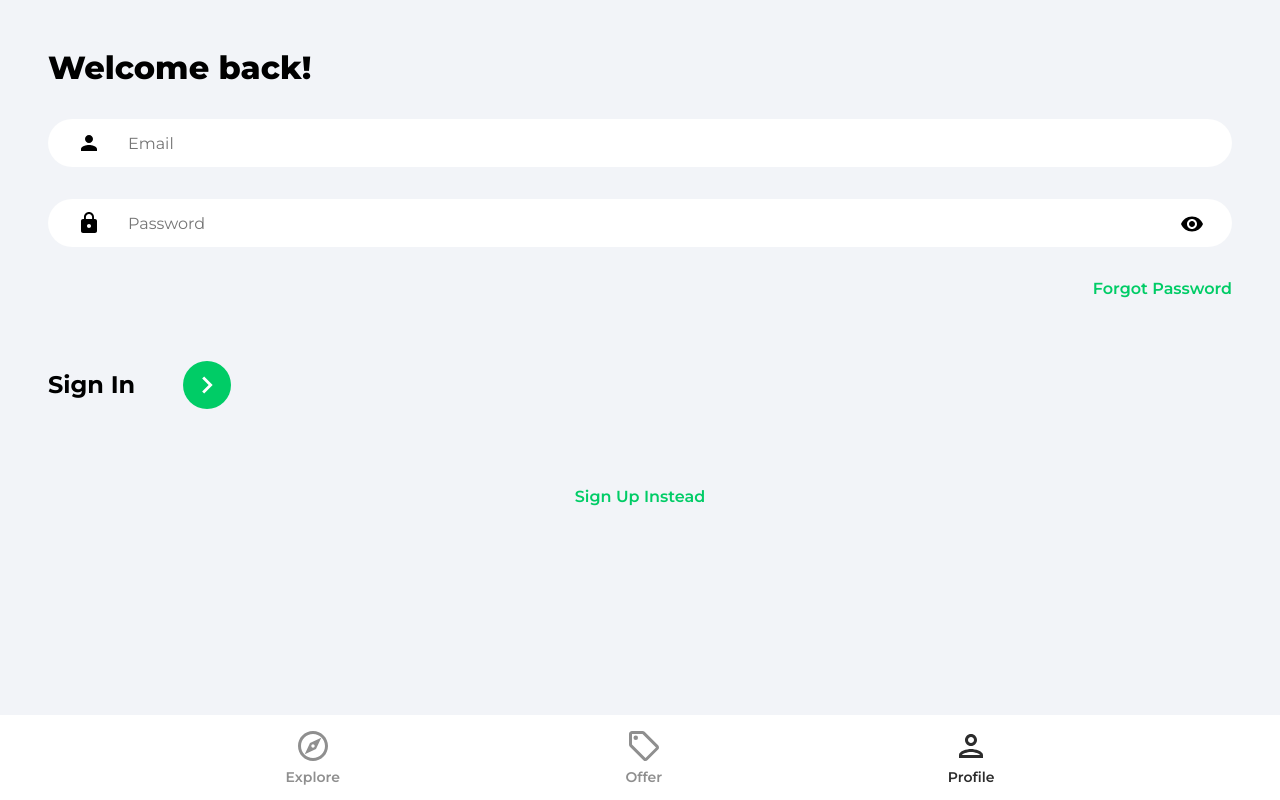
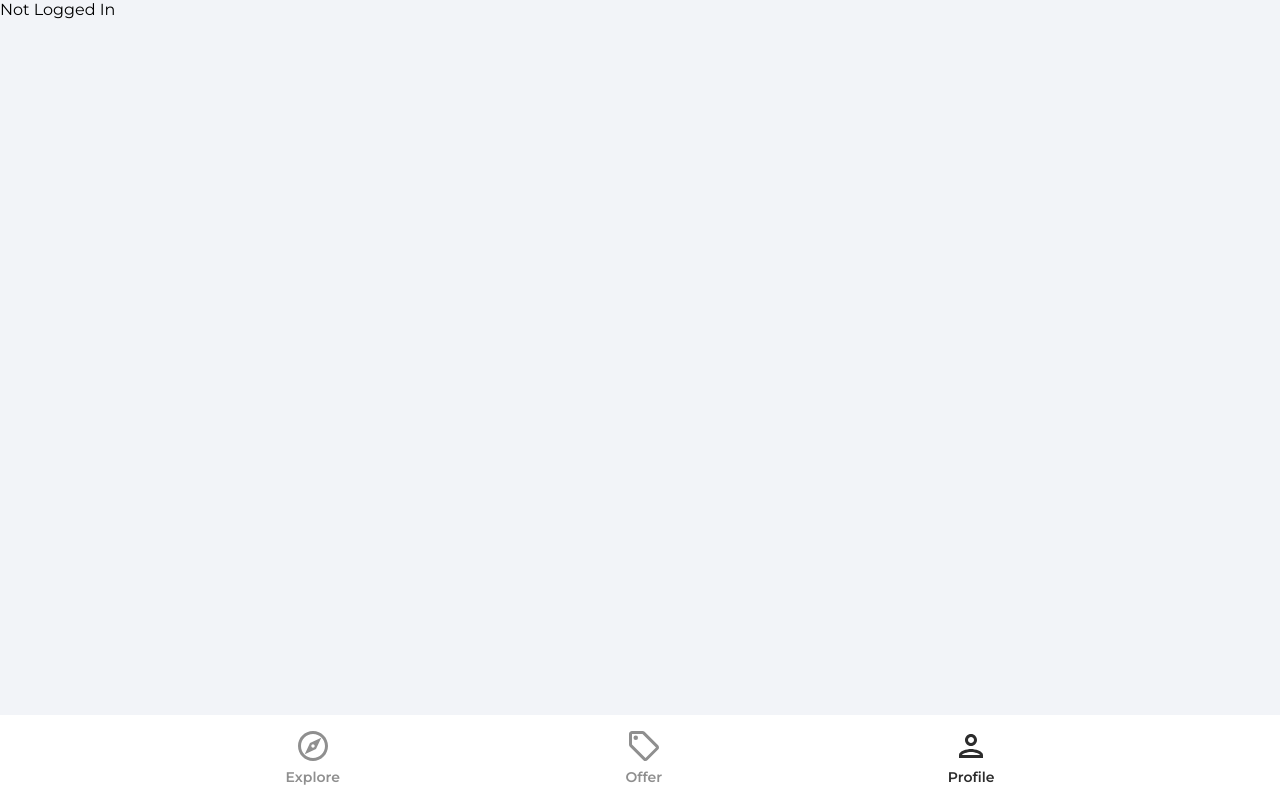
Before and after one commit to David-mwendwa/house-marketplace, a React (Create React App) app: page /profile in a window 1280 px wide. Built offline with nearby package versions, Linux system fonts and the light colour scheme.

Commit message:
add user sign in functionality

```diff
--- a/src/App.js
+++ b/src/App.js
@@ -14,7 +14,7 @@
         <Routes>
           <Route path='/' element={<Explore />} />
           <Route path='/offers' element={<Offers />} />
-          <Route path='/profile' element={<SignIn />} />
+          <Route path='/profile' element={<Profile />} />
           <Route path='/sign-in' element={<SignIn />} />
           <Route path='/sign-up' element={<SignUp />} />
           <Route path='/forgot-password' element={<ForgotPassword />} />
--- a/src/pages/Profile.jsx
+++ b/src/pages/Profile.jsx
@@ -1,11 +1,16 @@
-import React from 'react'
+import React, {useEffect, useState} from 'react'
+import {getAuth} from 'firebase/auth'
 
 function Profile() {
-  return (
-    <div>
-      Profile
-    </div>
-  )
+  const [user, setUser] = useState({})
+
+  const auth = getAuth
+  useEffect(() => {
+    console.log(auth.currentUser)
+    setUser(auth.currentUser)
+  }, [])
+
+  return user ? <h1>{user.displayName}</h1> : 'Not Logged In'
 }
 
 export default Profile
--- a/src/pages/SignIn.jsx
+++ b/src/pages/SignIn.jsx
@@ -1,5 +1,6 @@
 import React, {useState} from 'react'
 import {Link, useNavigate} from 'react-router-dom'
+import { getAuth, signInWithEmailAndPassword } from "firebase/auth";
 import {ReactComponent as ArrowRightIcon} from '../assets/svg/keyboardArrowRightIcon.svg'
 import visibilityIcon from '../assets/svg/visibilityIcon.svg'
 
@@ -20,6 +21,20 @@
     }))
   }
 
+  const onSubmit = async (e) => {
+    e.preventDefault()
+    try {
+      const auth = getAuth();
+      const userCredential = await signInWithEmailAndPassword(auth, email, password)
+
+      if (userCredential.user) {
+        navigate('/')
+      }
+    } catch (error) {
+      console.log(error)
+    }
+  }
+
   return (
     <>
       <div className='pageContainer'>
@@ -27,7 +42,7 @@
           <p className="pageHeader">Welcome back!</p>
         </header>
         <main>
-          <form action="">
+          <form onSubmit={onSubmit}>
             <input
               type="email"
               className="emailInput"
--- a/src/pages/SignUp.jsx
+++ b/src/pages/SignUp.jsx
@@ -40,7 +40,6 @@
       })
 
       const formDataCopy = {...formData}
-      console.log(formData)
       delete formDataCopy.password
       formDataCopy.timestamp = serverTimestamp()
       await setDoc(doc(db, 'users', user.uid), formDataCopy)
```
